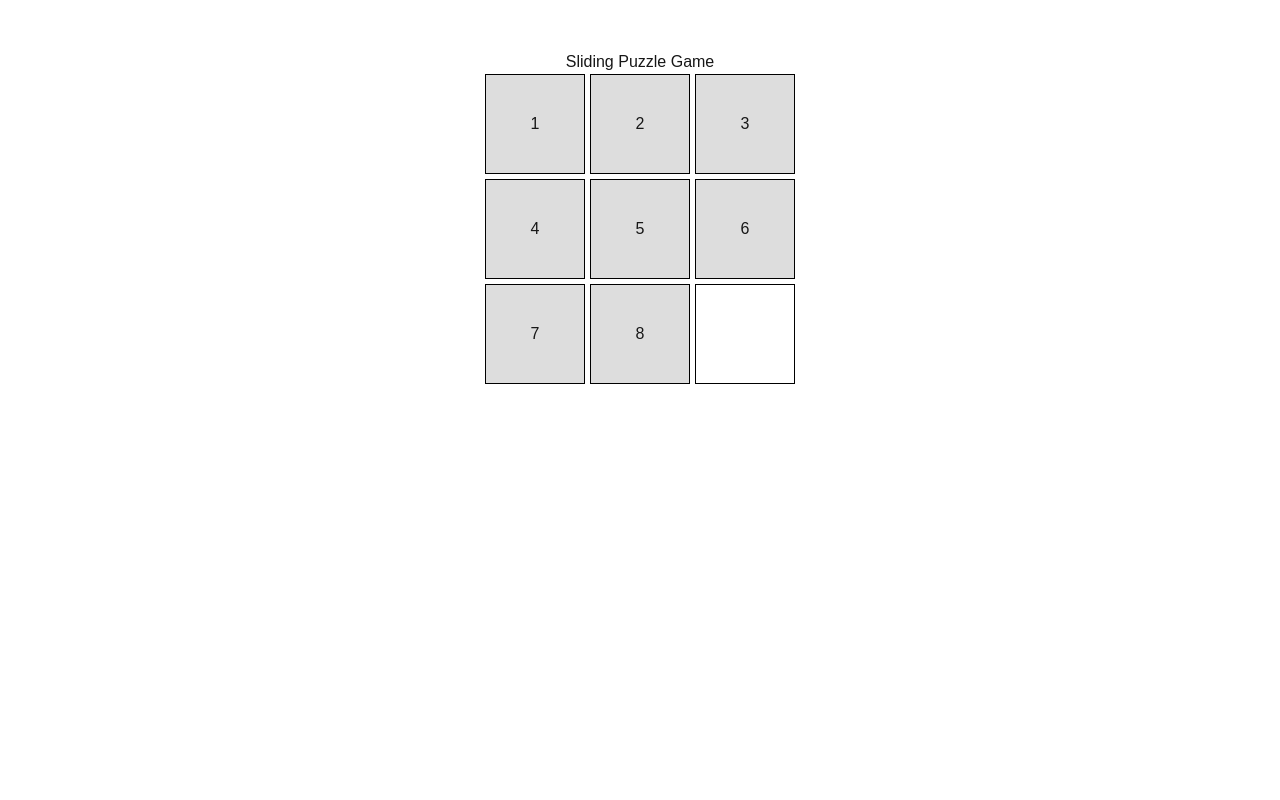
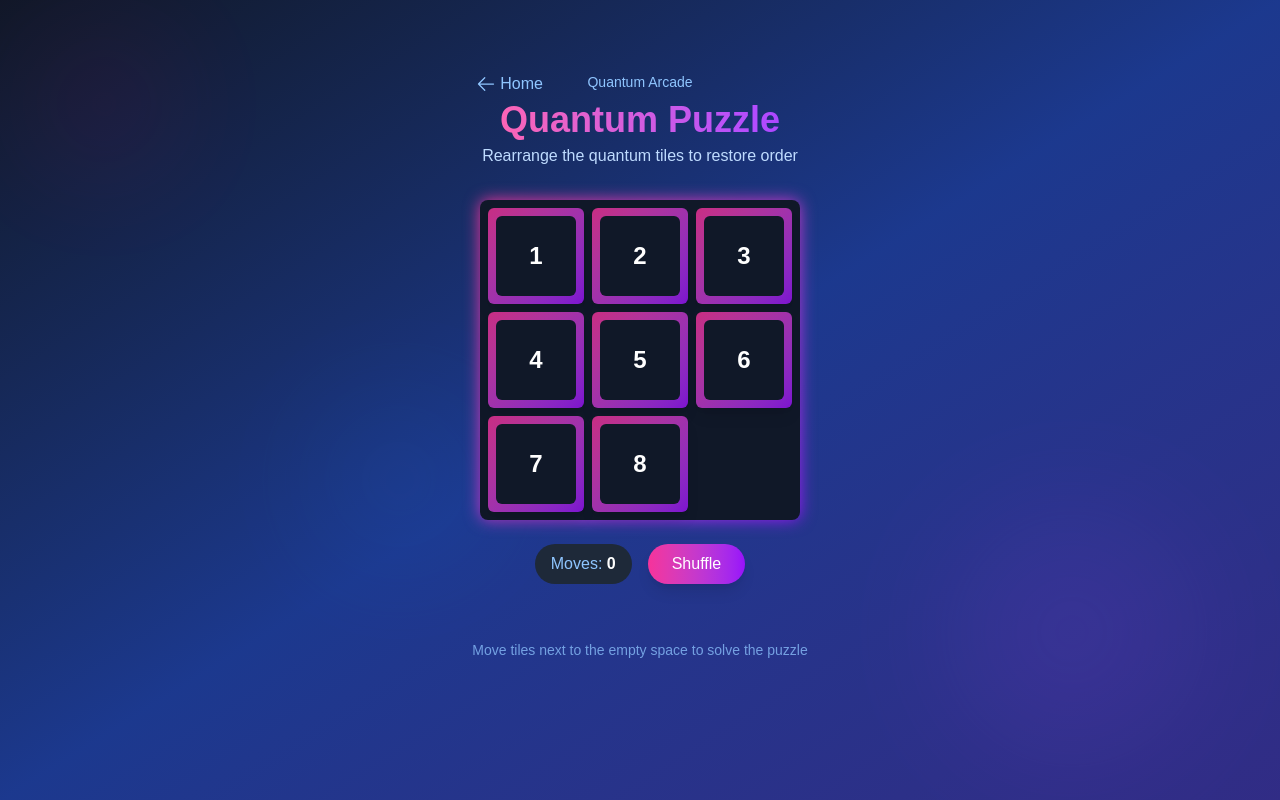
Before and after one commit to Altairian7/quantum_chess, a Next.js app: page /puzzle in a window 1280 px wide. Built offline with nearby package versions, Linux system fonts and the light colour scheme.

Commit message:
enhanced the UI of the puzzle game

```diff
--- a/app/puzzle/page.tsx
+++ b/app/puzzle/page.tsx
@@ -1,5 +1,6 @@
 "use client";
-import React, { useState } from 'react';
+import React, { useState, useEffect } from 'react';
+import Link from 'next/link';
 
 const PuzzlePage = () => {
     const [puzzle, setPuzzle] = useState([
@@ -7,60 +8,151 @@ const PuzzlePage = () => {
         [4, 5, 6],
         [7, 8, null],
     ]);
+    const [isLoaded, setIsLoaded] = useState(false);
+    const [moves, setMoves] = useState(0);
+    const [isComplete, setIsComplete] = useState(false);
+
+    useEffect(() => {
+        setIsLoaded(true);
+    }, []);
+
+    useEffect(() => {
+        const solvedPuzzle = [
+            [1, 2, 3],
+            [4, 5, 6],
+            [7, 8, null],
+        ];
+        let solved = true;
+        outer: for (let i = 0; i < puzzle.length; i++) {
+            for (let j = 0; j < puzzle[i].length; j++) {
+                if (puzzle[i][j] !== solvedPuzzle[i][j]) {
+                    solved = false;
+                    break outer;
+                }
+            }
+        }
+        setIsComplete(solved && moves > 0);
+    }, [puzzle, moves]);
 
     const handleTileClick = (row: number, col: number) => {
-        const newPuzzle = [...puzzle];
-        const emptyTile = findEmptyTile();
-
-        if (isAdjacent(row, col, emptyTile.row, emptyTile.col)) {
-            newPuzzle[emptyTile.row][emptyTile.col] = newPuzzle[row][col];
+        const empty = findEmptyTile();
+        if (isAdjacent(row, col, empty.row, empty.col)) {
+            const newPuzzle = puzzle.map(row => [...row]);
+            newPuzzle[empty.row][empty.col] = newPuzzle[row][col];
             newPuzzle[row][col] = null;
             setPuzzle(newPuzzle);
+            setMoves(prev => prev + 1);
         }
     };
 
     const findEmptyTile = () => {
         for (let i = 0; i < puzzle.length; i++) {
             for (let j = 0; j < puzzle[i].length; j++) {
-                if (puzzle[i][j] === null) {
-                    return { row: i, col: j };
-                }
+                if (puzzle[i][j] === null) return { row: i, col: j };
             }
         }
         return { row: -1, col: -1 };
     };
 
-    const isAdjacent = (row1: number, col1: number, row2: number, col2: number) => {
-        return (
-            (row1 === row2 && Math.abs(col1 - col2) === 1) ||
-            (col1 === col2 && Math.abs(row1 - row2) === 1)
+    const isAdjacent = (r1: number, c1: number, r2: number, c2: number): boolean => (
+        (r1 === r2 && Math.abs(c1 - c2) === 1) ||
+        (c1 === c2 && Math.abs(r1 - r2) === 1)
     );
+
+    const shufflePuzzle = () => {
+        let current = [
+            [1, 2, 3],
+            [4, 5, 6],
+            [7, 8, null],
+        ];
+        for (let i = 0; i < 50; i++) {
+            const empty = findEmptyTileIn(current);
+            const options = [];
+            if (empty.row > 0) options.push({ row: empty.row - 1, col: empty.col });
+            if (empty.row < 2) options.push({ row: empty.row + 1, col: empty.col });
+            if (empty.col > 0) options.push({ row: empty.row, col: empty.col - 1 });
+            if (empty.col < 2) options.push({ row: empty.row, col: empty.col + 1 });
+            const move = options[Math.floor(Math.random() * options.length)];
+            const temp = current[move.row][move.col];
+            current[move.row][move.col] = null;
+            current[empty.row][empty.col] = temp;
+        }
+        setPuzzle(current);
+        setMoves(0);
+        setIsComplete(false);
+    };
+
+    const findEmptyTileIn = (grid: (number | null)[][]) => {
+        for (let i = 0; i < grid.length; i++) {
+            for (let j = 0; j < grid[i].length; j++) {
+                if (grid[i][j] === null) return { row: i, col: j };
+            }
+        }
+        return { row: -1, col: -1 };
     };
 
     return (
-        <div style={{ display: 'flex', flexDirection: 'column', alignItems: 'center', marginTop: '50px' }}>
-            <h1>Sliding Puzzle Game</h1>
-            <div style={{ display: 'grid', gridTemplateColumns: 'repeat(3, 100px)', gap: '5px' }}>
+        <div className="flex flex-col items-center min-h-screen bg-gradient-to-br from-gray-900 via-blue-900 to-indigo-900 text-white p-6 overflow-hidden">
+            <div className="absolute inset-0 overflow-hidden">
+                <div className="absolute top-10 left-10 w-32 h-32 bg-pink-600 rounded-full opacity-10 blur-3xl"></div>
+                <div className="absolute bottom-10 right-20 w-64 h-64 bg-purple-500 rounded-full opacity-10 blur-3xl"></div>
+                <div className="absolute top-1/2 left-1/4 w-40 h-40 bg-blue-500 rounded-full opacity-10 blur-3xl"></div>
+            </div>
+            <div className={`relative z-10 flex flex-col items-center transition-all duration-1000 mt-12 ${isLoaded ? 'opacity-100 translate-y-0' : 'opacity-0 translate-y-8'}`}>
+                <Link href="/" className="absolute left-1 flex items-center text-blue-300 hover:text-blue-200 transition">
+                    <svg xmlns="http://www.w3.org/2000/svg" fill="none" viewBox="0 0 24 24" strokeWidth={1.5} stroke="currentColor" className="w-5 h-5 mr-1">
+                        <path strokeLinecap="round" strokeLinejoin="round" d="M10.5 19.5L3 12m0 0l7.5-7.5M3 12h18" />
+                    </svg>
+                    Home
+                </Link>
+                <div className="text-blue-300 text-sm mb-2">Quantum Arcade</div>
+                <h1 className="text-4xl font-bold mb-1 text-transparent bg-clip-text bg-gradient-to-r from-pink-400 to-purple-500">Quantum Puzzle</h1>
+                <p className="text-blue-200 mb-8">Rearrange the quantum tiles to restore order</p>
+                <div className="relative mb-6">
+                    <div className={`absolute inset-0 bg-gradient-to-br from-pink-500 to-purple-600 rounded-lg blur ${isComplete ? 'animate-pulse' : ''}`}></div>
+                    <div className="relative grid grid-cols-3 gap-2 p-2 bg-gray-900 rounded-lg">
                         {puzzle.map((row, rowIndex) =>
-                    row.map((tile, colIndex) => (
+                            row.map((tile, colIndex) => {
+                                const empty = findEmptyTile();
+                                const movable = tile !== null && isAdjacent(rowIndex, colIndex, empty.row, empty.col);
+                                return (
                                     <div
                                         key={`${rowIndex}-${colIndex}`}
                                         onClick={() => handleTileClick(rowIndex, colIndex)}
-                            style={{
-                                width: '100px',
-                                height: '100px',
-                                display: 'flex',
-                                justifyContent: 'center',
-                                alignItems: 'center',
-                                backgroundColor: tile ? '#ddd' : '#fff',
-                                border: '1px solid #000',
-                                cursor: tile ? 'pointer' : 'default',
-                            }}
+                                        className={`w-24 h-24 flex justify-center items-center rounded-md transition-all duration-200 text-2xl font-bold
+                                            ${tile === null ? 'bg-transparent' : 'bg-gradient-to-br from-pink-500/80 to-purple-600/80 shadow-lg'}
+                                            ${movable ? 'cursor-pointer hover:scale-105 hover:shadow-pink-500/30' : 'cursor-default'}`}
                                     >
+                                        {tile !== null && (
+                                            <span className="flex items-center justify-center w-20 h-20 bg-gray-900 rounded-md text-white">
                                                 {tile}
+                                            </span>
+                                        )}
                                     </div>
-                    ))
+                                );
+                            })
                         )}
+                    </div>
+                </div>
+                <div className="flex gap-4 mb-6">
+                    <div className="bg-gray-800 px-4 py-2 rounded-full text-blue-300">
+                        Moves: <span className="text-white font-semibold">{moves}</span>
+                    </div>
+                    <button
+                        onClick={shufflePuzzle}
+                        className="px-6 py-2 bg-gradient-to-r from-pink-500 to-purple-600 rounded-full hover:from-pink-600 hover:to-purple-700 transition-all shadow-lg hover:shadow-pink-500/30"
+                    >
+                        Shuffle
+                    </button>
+                </div>
+                {isComplete && (
+                    <div className="bg-gradient-to-r from-green-500 to-emerald-600 px-6 py-3 rounded-lg animate-bounce shadow-lg">
+                        🎉 Puzzle Solved! 🎉
+                    </div>
+                )}
+                <div className="mt-8 text-sm text-blue-300 opacity-75">
+                    Move tiles next to the empty space to solve the puzzle
+                </div>
             </div>
         </div>
     );
```
Lines whose indentation alone changed are shown as unchanged.
